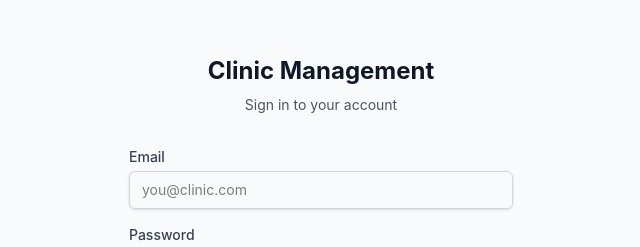
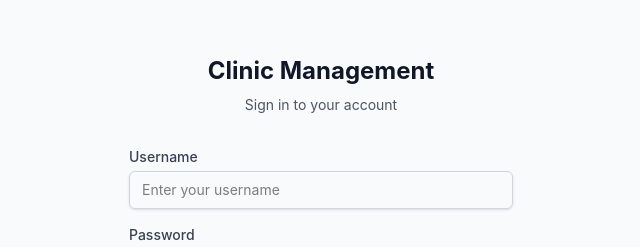
Before and after one commit to 12shaheer/clinic-management, a Next.js app: page /login in a window 1280 px wide. Shown: the part 203-450 px from the top of the page, without its empty margins (319-959 px from the left). Built offline with nearby package versions, Linux system fonts and the light colour scheme.

Commit message:
Switch login from email to username, hide role from UI

```diff
--- a/src/app/(dashboard)/layout.tsx
+++ b/src/app/(dashboard)/layout.tsx
@@ -18,7 +18,7 @@ export default async function DashboardLayout({
     id: auth.authUser.id,
     auth_user_id: auth.authUser.id,
     name: auth.authUser.email?.split("@")[0] ?? "User",
-    email: auth.authUser.email ?? "",
+    email: auth.authUser.email?.split("@")[0] ?? "",
     role: "admin",
     status: "active",
     created_at: new Date().toISOString(),
--- a/src/app/(dashboard)/users/page.tsx
+++ b/src/app/(dashboard)/users/page.tsx
@@ -22,8 +22,6 @@ export default async function UsersPage() {
             <thead>
               <tr className="border-b border-gray-200 bg-gray-50 text-left text-xs font-medium uppercase tracking-wider text-gray-500">
                 <th className="px-6 py-3">Name</th>
-                <th className="px-6 py-3">Email</th>
-                <th className="px-6 py-3">Role</th>
                 <th className="px-6 py-3">Status</th>
                 <th className="px-6 py-3">Joined</th>
               </tr>
@@ -32,12 +30,6 @@ export default async function UsersPage() {
               {users.map((user) => (
                 <tr key={user.id} className="hover:bg-gray-50">
                   <td className="px-6 py-4 font-medium text-gray-900">{user.name}</td>
-                  <td className="px-6 py-4 text-gray-600">{user.email}</td>
-                  <td className="px-6 py-4">
-                    <span className="inline-flex rounded-full bg-primary-50 px-2 py-0.5 text-xs font-medium capitalize text-primary-700">
-                      {user.role}
-                    </span>
-                  </td>
                   <td className="px-6 py-4">
                     <span className={`inline-flex rounded-full px-2 py-0.5 text-xs font-medium ${
                       user.status === "active" ? "bg-green-50 text-green-700" : "bg-gray-100 text-gray-600"
--- a/src/app/login/actions.ts
+++ b/src/app/login/actions.ts
@@ -4,18 +4,18 @@ import { createClient } from "@/lib/supabase/server";
 import { revalidatePath } from "next/cache";
 
 export async function login(formData: FormData) {
-  const email = formData.get("email") as string;
+  const username = formData.get("username") as string;
   const password = formData.get("password") as string;
 
   const supabase = await createClient();
 
   const { error } = await supabase.auth.signInWithPassword({
-    email,
+    email: `${username.trim().toLowerCase()}@clinic.app`,
     password,
   });
 
   if (error) {
-    return { error: "Invalid email or password" };
+    return { error: "Invalid username or password" };
   }
 
   revalidatePath("/", "layout");
--- a/src/app/login/page.tsx
+++ b/src/app/login/page.tsx
@@ -45,18 +45,20 @@ export default function LoginPage() {
 
           <div>
             <label
-              htmlFor="email"
+              htmlFor="username"
               className="block text-sm font-medium text-gray-700"
             >
-              Email
+              Username
             </label>
             <input
-              id="email"
-              name="email"
-              type="email"
+              id="username"
+              name="username"
+              type="text"
               required
+              autoCapitalize="none"
+              autoCorrect="off"
               className="mt-1 block w-full rounded-md border border-gray-300 px-3 py-2 text-sm shadow-sm focus:border-primary-500 focus:outline-none focus:ring-1 focus:ring-primary-500"
-              placeholder="you@clinic.com"
+              placeholder="Enter your username"
             />
           </div>
 
--- a/src/components/layout/sidebar.tsx
+++ b/src/components/layout/sidebar.tsx
@@ -62,9 +62,6 @@ export function Sidebar({ user, onLogout }: SidebarProps) {
         {user.role === "admin" && (
           <>
             <div className="my-4 border-t border-gray-200" />
-            <p className="px-3 mb-2 text-xs font-semibold uppercase tracking-wider text-gray-400">
-              Admin
-            </p>
             <ul className="space-y-1">
               {adminNavigation.map((item) => {
                 const isActive = pathname.startsWith(item.href);
@@ -99,7 +96,6 @@ export function Sidebar({ user, onLogout }: SidebarProps) {
           </div>
           <div className="flex-1 min-w-0">
             <p className="text-sm font-medium text-gray-900 truncate">{user.name}</p>
-            <p className="text-xs text-gray-500 capitalize">{user.role}</p>
           </div>
           <button
             onClick={onLogout}
```
Also changed, not shown: 1 other file (tests, documents, lock files or other folders).
